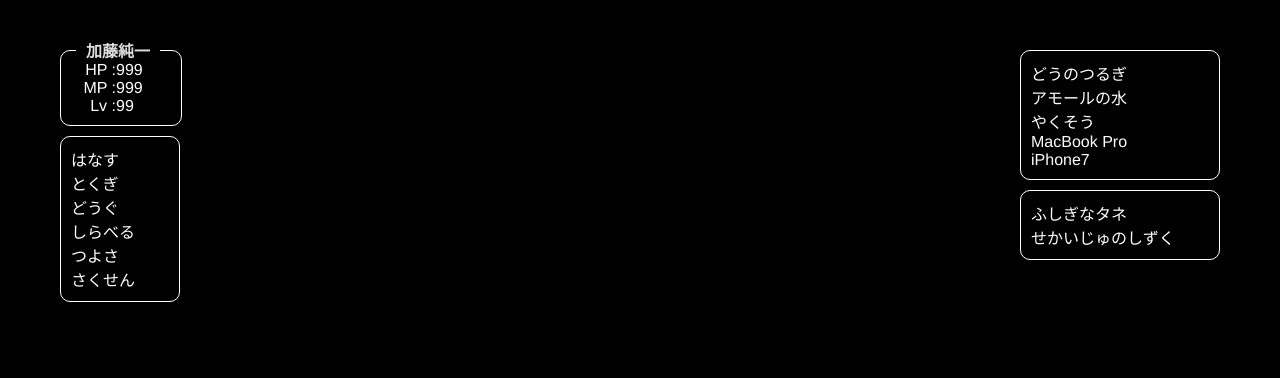
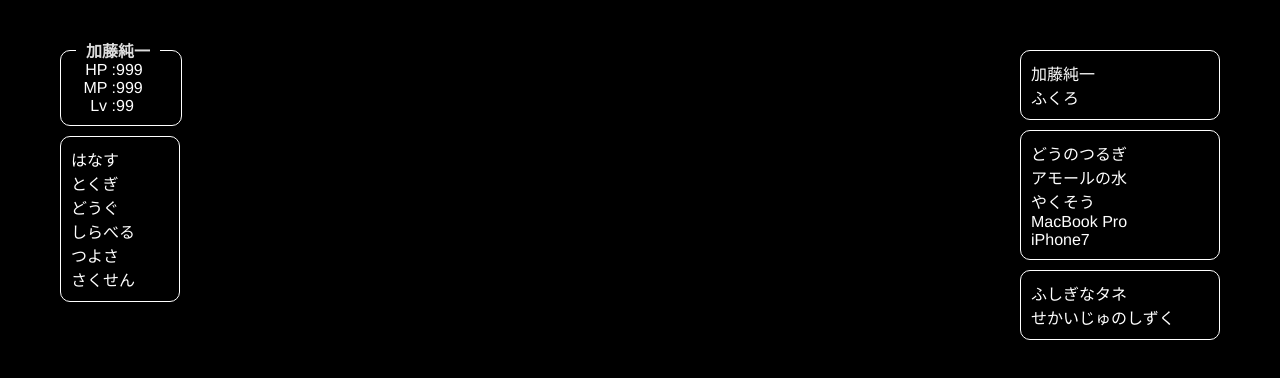
Before and after one commit to naoto67/portfolio, a Vue app: page / in a window 1280 px wide. Shown: the top 378 px of the page. Built offline with nearby package versions, Linux system fonts and the light colour scheme.

Commit message:
add item title.

```diff
--- a/src/components/CommandList.vue
+++ b/src/components/CommandList.vue
@@ -22,7 +22,6 @@ export default {
   name: 'list',
   data() {
     return {
-      data: [],
       message: '',
       commands: [
         { 'title': 'はなす', message: '話す相手がいません' },
--- a/src/components/Item.vue
+++ b/src/components/Item.vue
@@ -1,5 +1,6 @@
 <template>
   <div class="item">
+    <List :items="title"></List>
     <List :items="items"></List>
     <List :items="bag"></List>
   </div>
@@ -16,6 +17,10 @@ export default {
   props: ['item'],
   data() {
     return {
+      title: [
+        { 'title': '加藤純一' },
+        { 'title': 'ふくろ' }
+      ],
       items: [
         { 'title': 'どうのつるぎ' },
         { 'title': 'アモールの水' },
```
